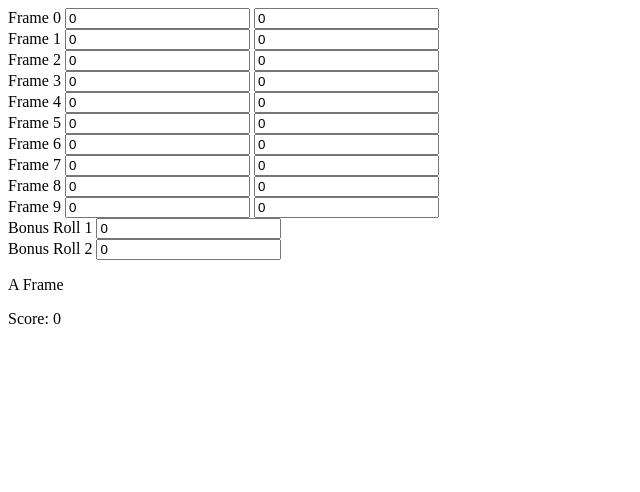
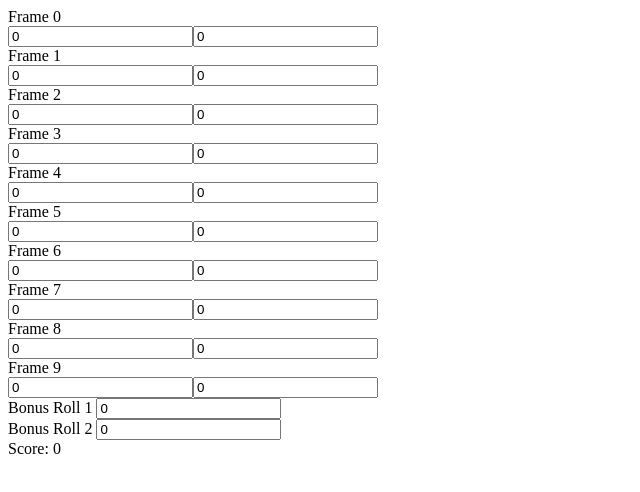
Before and after one commit to tdpreece/javascript_katas, a plain HTML site: page bowling_scorer/angular_no_tests/index.html in a window 1280 px wide. Shown: the whole page, without its empty margins (0-640 px from the left). Drawn offline with nearby package versions, Linux system fonts and the light colour scheme.

Commit message:
Use custom frame directive to render frames.

```diff
--- a/bowling_scorer/angular_no_tests/bowling_score_sheet.html
+++ b/bowling_scorer/angular_no_tests/bowling_score_sheet.html
@@ -1,7 +1,6 @@
 <div ng-repeat="f in bowling_scorer.game.frames track by $index">
   <label>Frame {{ $index }}</label>
-  <input type="text" ng-model="f.roll1">
-  <input type="text" ng-model="f.roll2">
+  <div bowling-frame aframe="f"></div>
 </div>
 <div>
   <label>Bonus Roll 1<label>
@@ -11,5 +10,4 @@
   <label>Bonus Roll 2<label>
   <input type="text" ng-model="bowling_scorer.game.bonusRoll2.value">
 </div>
-<div bowling-frame></div>
 Score: {{ bowling_scorer.game.getScore() }}
--- a/bowling_scorer/angular_no_tests/bowling_scorer.js
+++ b/bowling_scorer/angular_no_tests/bowling_scorer.js
@@ -162,6 +162,9 @@ app.directive('bowlingScoreCard', function() {
 });
 app.directive('bowlingFrame', function() {
     return {
-        template: '<p>A Frame</p>'
+        scope: {
+            aframe: '='
+        },
+        template: '<input type="text" ng-model="aframe.roll1"><input type="text" ng-model="aframe.roll2">'
     };
 });
```
